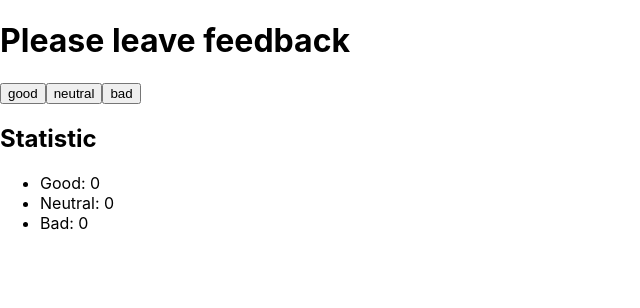
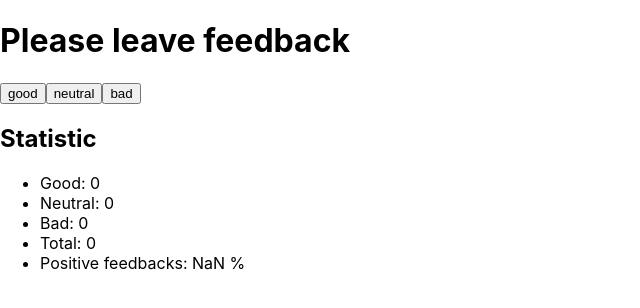
Before and after one commit to teosoph/goit-react-hw-02-feedback, a React (Create React App) app in the folder feedback/: page / in a window 1280 px wide. Shown: the top 308 px of the page, without its empty margins (0-640 px from the left). Built offline with nearby package versions, Linux system fonts and the light colour scheme.

Commit message:
HW-02___task-1 (Feedback)__step-2

```diff
--- a/feedback/src/App.jsx
+++ b/feedback/src/App.jsx
@@ -11,14 +11,34 @@ class App extends Component {
     bad: 0,
   };
 
+
+  // Increment function on buttons
   onBtnClick = nameValue => () => {
-
-    console.log(nameValue);
-
     this.setState(prevState => (
       { [nameValue]: prevState[nameValue] + 1 })
     );
   };
+
+  // Count total feedbacks function
+  countTotalFeedback = () => {
+    const objValues = Object.values(this.state)
+    const totalFeedbacks = objValues.reduce((accum, value) => accum + value)
+    return (totalFeedbacks)
+  }
+
+  // Count Positive feedbacks function
+  countPositiveFeedbackPercentage = () => {
+    const positiveFeedbacks = this.state['good']
+    console.log(positiveFeedbacks);
+
+    const totalPositiveFeedbacks = Math.round((positiveFeedbacks / this.countTotalFeedback()) * 100)
+    console.log(totalPositiveFeedbacks);
+
+    return (totalPositiveFeedbacks)
+  }
+
+
+
 
   render() {
     const { good, neutral, bad } = this.state;
@@ -27,6 +47,7 @@ class App extends Component {
 
     return (
       <div >
+
         <h1>
           Please leave feedback
       </h1>
@@ -40,7 +61,6 @@ class App extends Component {
               key={objKey}
               onClick={this.onBtnClick(objKey)}
             >
-
               {objKey}
 
             </button>
@@ -50,9 +70,14 @@ class App extends Component {
         <h2>Statistic</h2>
 
         <ul className='statistic-list'>
+          {/* Statistic indicators */}
           <li className='statistic-item'>Good: {good}</li>
           <li className='statistic-item'>Neutral: {neutral}</li>
           <li className='statistic-item'>Bad: {bad} </li>
+
+          {/* Statistic methods */}
+          <li className='statistic-item'>Total: {this.countTotalFeedback()} </li>
+          <li className='statistic-item'>Positive feedbacks: {this.countPositiveFeedbackPercentage()} %</li>
         </ul>
 
       </div>
```
Also changed, not shown: 2 other files (tests, documents, lock files or other folders).
